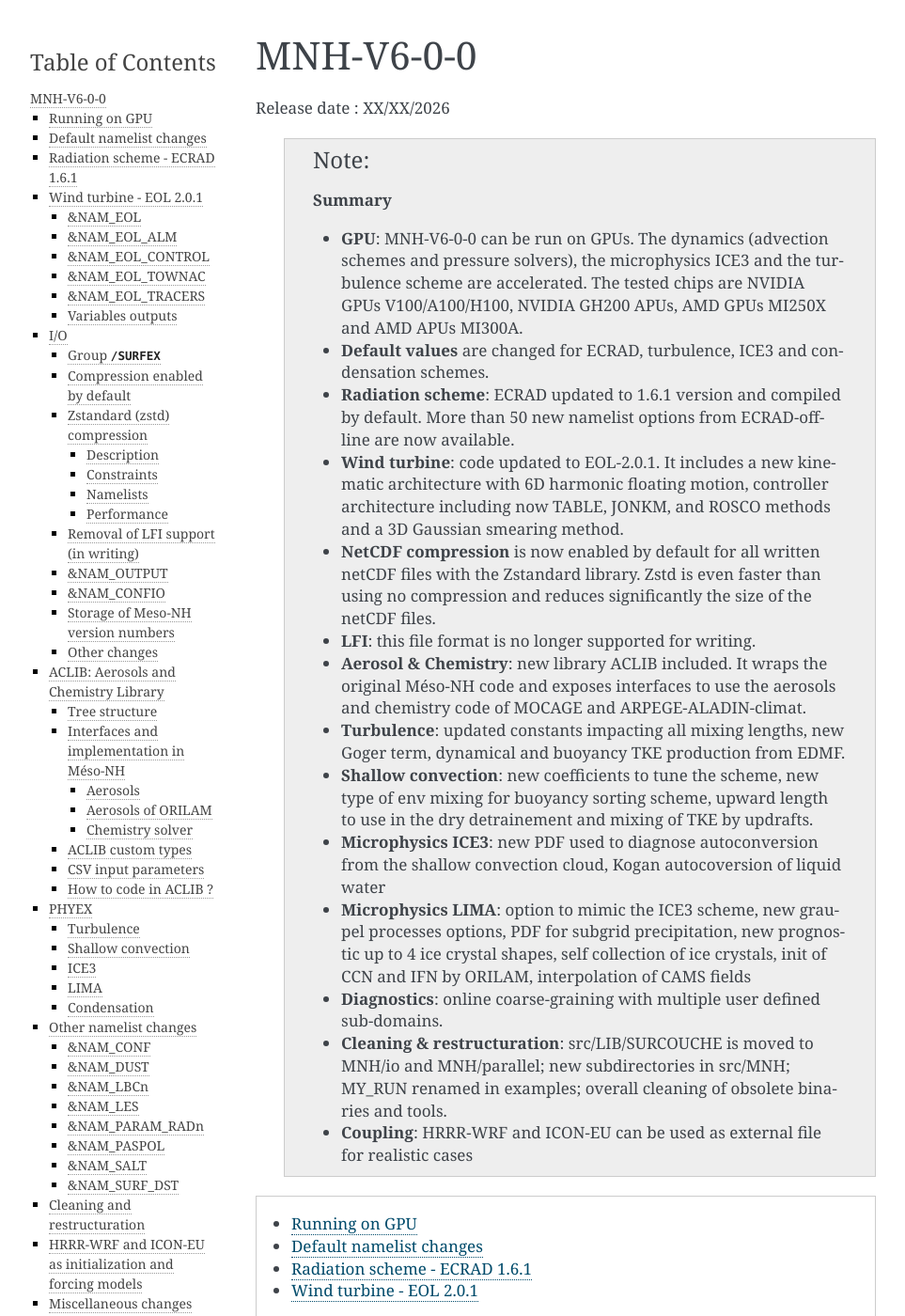
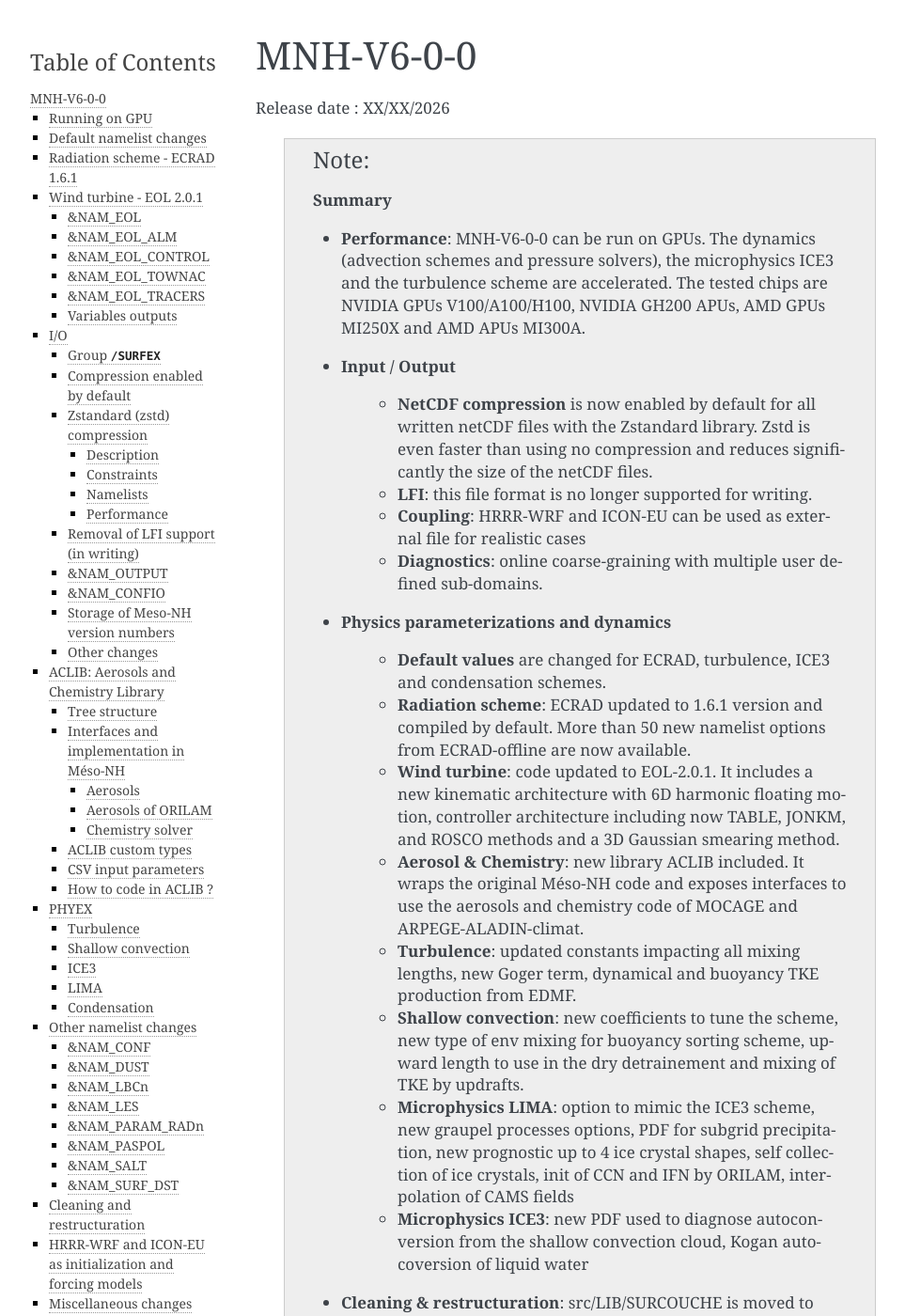
Before and after one commit to JorisPianezze/mesonh_doc, a Sphinx documentation site: the page built from docs/source/getting_started/releases/release_note_600.rst, in a window 1280 px wide and 1400 px high. Shown: the whole window at 94% size, without its empty margins (148-1111 px from the left). Built offline with Sphinx 7.4.7, drawn with Linux system fonts in a browser that asks for light colours; cross-references to code outside the pages are shown as plain code; some of the changed text lies outside the part shown.

Commit message:
Quentin 16/03/2026: reshape summary of release note + add missing description of LIMA namelists

```diff
--- a/docs/source/documentation/users_guide/executables_namelists/namelists/nam_param_lima.rst
+++ b/docs/source/documentation/users_guide/executables_namelists/namelists/nam_param_lima.rst
@@ -263,11 +263,11 @@
 
 * :code:`XT0CRIAUTI`: threshold temperature for the ice->snow autoconversion threshold
 
-* :code:`XCRIAUTI`: ?
+* :code:`XCRIAUTI`: minimum value for the ice :math:`\rightarrow` snow autoconversion threshold
 
-* :code:`XACRIAUTI`: ?
+* :code:`XACRIAUTI`: A parameter for the ice :math:`\rightarrow` snow autoconversion 10**(aT+b) law
 
-* :code:`XBCRIAUTI`: ?
+* :code:`XBCRIAUTI`: B parameter for the ice :math:`\rightarrow` snow autoconversion 10**(aT+b) law
 
 * :code:`CSUBG_PR_PDF`: PDF for subgrid precipitation. Options are the same as in :ref:`nam_param_icen`.
 
--- a/docs/source/getting_started/releases/release_note_600.rst
+++ b/docs/source/getting_started/releases/release_note_600.rst
@@ -8,33 +8,38 @@
  .. note::
    **Summary**
 
-   * **GPU**: MNH-V6-0-0 can be run on GPUs. The dynamics (advection schemes and pressure solvers), the microphysics ICE3 and the turbulence scheme are accelerated. The tested chips are NVIDIA GPUs V100/A100/H100, NVIDIA GH200 APUs, AMD GPUs MI250X and AMD APUs MI300A.
+   * **Performance**: MNH-V6-0-0 can be run on GPUs. The dynamics (advection schemes and pressure solvers), the microphysics ICE3 and the turbulence scheme are accelerated. The tested chips are NVIDIA GPUs V100/A100/H100, NVIDIA GH200 APUs, AMD GPUs MI250X and AMD APUs MI300A.
 
-   * **Default values** are changed for ECRAD, turbulence, ICE3 and condensation schemes.
+   * **Input / Output**
 
-   * **Radiation scheme**: ECRAD updated to 1.6.1 version and compiled by default. More than 50 new namelist options from ECRAD-offline are now available.
+      * **NetCDF compression** is now enabled by default for all written netCDF files with the Zstandard library. Zstd is even faster than using no compression and reduces significantly the size of the netCDF files.
 
-   * **Wind turbine**: code updated to EOL-2.0.1. It includes a new kinematic architecture with 6D harmonic floating motion, controller architecture including now TABLE, JONKM, and ROSCO methods and a 3D Gaussian smearing method.
+      * **LFI**: this file format is no longer supported for writing.
 
-   * **NetCDF compression** is now enabled by default for all written netCDF files with the Zstandard library. Zstd is even faster than using no compression and reduces significantly the size of the netCDF files.
+      * **Coupling**: HRRR-WRF and ICON-EU can be used as external file for realistic cases
 
-   * **LFI**: this file format is no longer supported for writing.
+      * **Diagnostics**: online coarse-graining with multiple user defined sub-domains.
 
-   * **Aerosol & Chemistry**: new library ACLIB included. It wraps the original Méso-NH code and exposes interfaces to use the aerosols and chemistry code of MOCAGE and ARPEGE-ALADIN-climat.
+   * **Physics parameterizations and dynamics**
 
-   * **Turbulence**: updated constants impacting all mixing lengths, new Goger term, dynamical and buoyancy TKE production from EDMF.
+      * **Default values** are changed for ECRAD, turbulence, ICE3 and condensation schemes.
 
-   * **Shallow convection**: new coefficients to tune the scheme, new type of env mixing for buoyancy sorting scheme, upward length to use in the dry detrainement and mixing of TKE by updrafts.
+      * **Radiation scheme**: ECRAD updated to 1.6.1 version and compiled by default. More than 50 new namelist options from ECRAD-offline are now available.
 
-   * **Microphysics ICE3**: new PDF used to diagnose autoconversion from the shallow convection cloud, Kogan autocoversion of liquid water
+      * **Wind turbine**: code updated to EOL-2.0.1. It includes a new kinematic architecture with 6D harmonic floating motion, controller architecture including now TABLE, JONKM, and ROSCO methods and a 3D Gaussian smearing method.
 
-   * **Microphysics LIMA**: option to mimic the ICE3 scheme, new graupel processes options, PDF for subgrid precipitation, new prognostic up to 4 ice crystal shapes, self collection of ice crystals, init of CCN and IFN by ORILAM, interpolation of CAMS fields
+      * **Aerosol & Chemistry**: new library ACLIB included. It wraps the original Méso-NH code and exposes interfaces to use the aerosols and chemistry code of MOCAGE and ARPEGE-ALADIN-climat.
 
-   * **Diagnostics**: online coarse-graining with multiple user defined sub-domains.
+      * **Turbulence**: updated constants impacting all mixing lengths, new Goger term, dynamical and buoyancy TKE production from EDMF.
+
+      * **Shallow convection**: new coefficients to tune the scheme, new type of env mixing for buoyancy sorting scheme, upward length to use in the dry detrainement and mixing of TKE by updrafts.
+
+      * **Microphysics LIMA**: option to mimic the ICE3 scheme, new graupel processes options, PDF for subgrid precipitation, new prognostic up to 4 ice crystal shapes, self collection of ice crystals, init of CCN and IFN by ORILAM, interpolation of CAMS fields
+
+      * **Microphysics ICE3**: new PDF used to diagnose autoconversion from the shallow convection cloud, Kogan autocoversion of liquid water
 
    * **Cleaning & restructuration**: src/LIB/SURCOUCHE is moved to MNH/io and MNH/parallel; new subdirectories in src/MNH; MY_RUN renamed in examples; overall cleaning of obsolete binaries and tools.
 
-   * **Coupling**: HRRR-WRF and ICON-EU can be used as external file for realistic cases
 
 .. contents::
    :local:
```
Also changed, not shown: other parts of docs/source/getting_started/releases/release_note_600.rst (+3 -3 lines).
